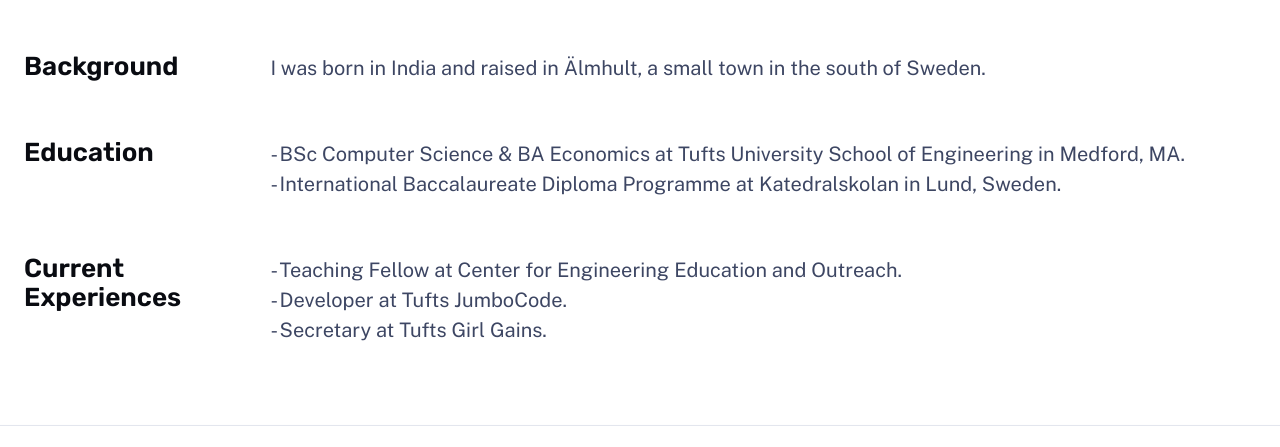
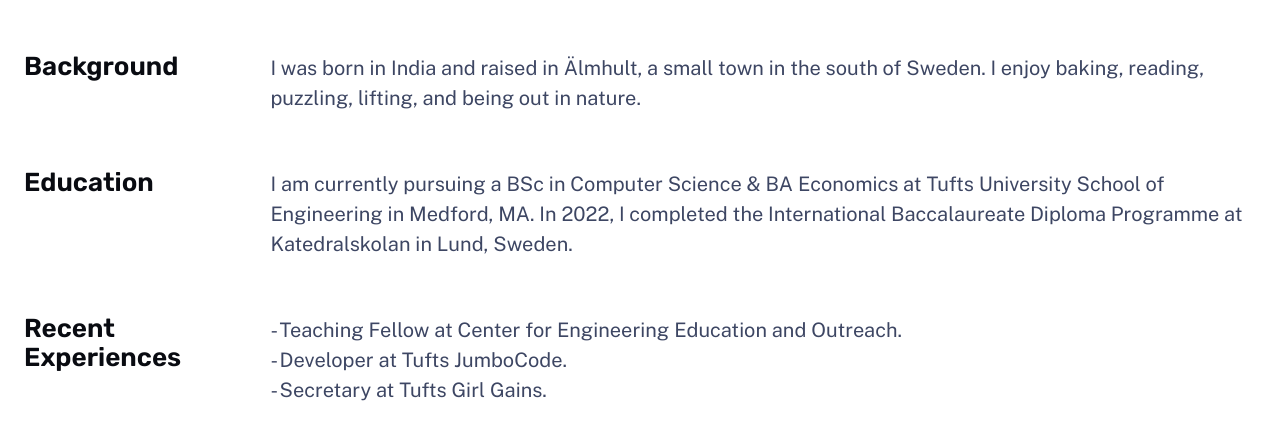
Before and after one commit to Lakshita110/personal-portfolio, an Astro site: page /about in a window 1280 px wide. Shown: the part 353-800 px from the top of the page. Built offline with nearby package versions, Linux system fonts and the light colour scheme; Astro itself is replaced by a stand-in of ours.

Commit message:
Updated about page

```diff
--- a/src/pages/about.astro
+++ b/src/pages/about.astro
@@ -23,19 +23,18 @@ import Hero from '../components/Hero.astro';
 				<h2 class="section-title">Background</h2>
 				<div class="content">
 					<p>
-						I was born in India and raised in Älmhult, a small town in the south of Sweden.
+						I was born in India and raised in Älmhult, a small town in the south of Sweden. I enjoy baking, reading, puzzling, lifting, and being out in nature.
 					</p>
 				</div>
 			</section>
 			<section>
 				<h2 class="section-title">Education</h2>
 				<div class="content">
-					<p>- BSc Computer Science & BA Economics at Tufts University School of Engineering in Medford, MA.</p>
-					<p>- International Baccalaureate Diploma Programme at Katedralskolan in Lund, Sweden. </p>
+					<p> I am currently pursuing a BSc in Computer Science & BA Economics at Tufts University School of Engineering in Medford, MA. In 2022, I completed the International Baccalaureate Diploma Programme at Katedralskolan in Lund, Sweden. </p>
 				</div>
 			</section>
 			<section>
-				<h2 class="section-title">Current Experiences</h2>
+				<h2 class="section-title">Recent Experiences</h2>
 				<div class="content">
 					<p>- Teaching Fellow at Center for Engineering Education and Outreach.</p>
 					<p>- Developer at Tufts JumboCode.</p>
```
